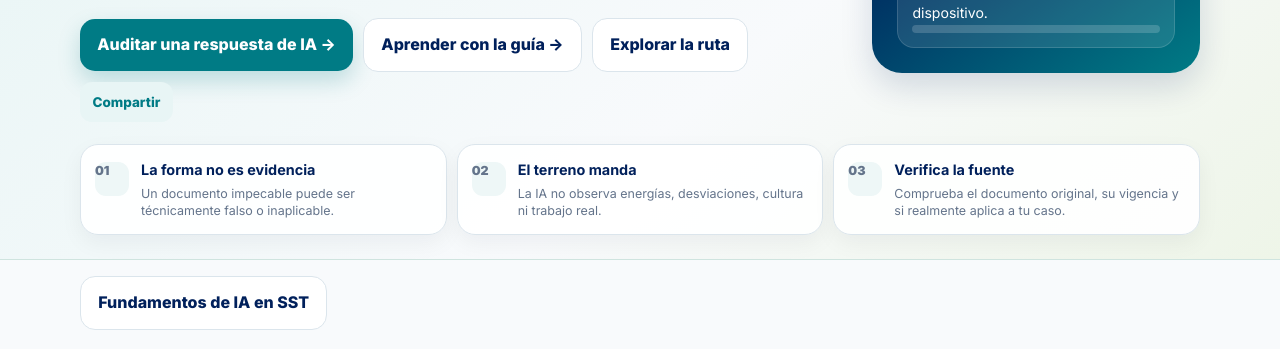
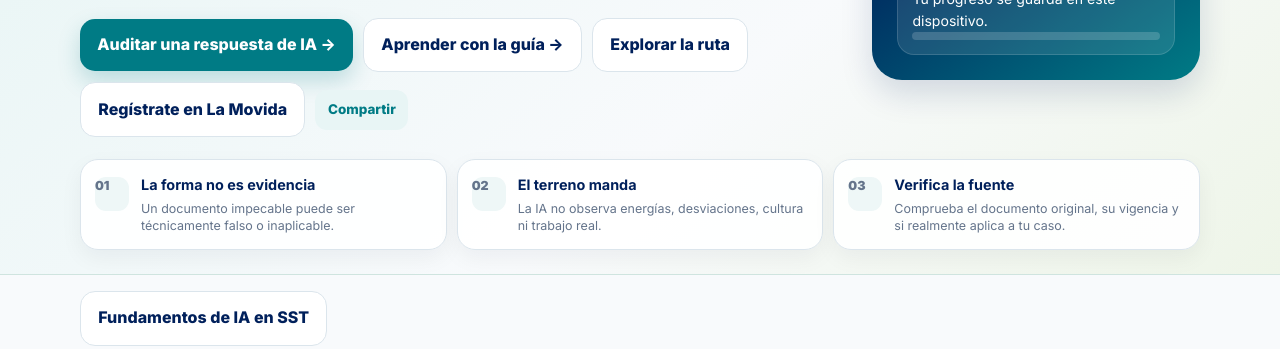
Before and after one commit to movidasst/Ia-pensamientocritico, a plain HTML site: page index.html in a window 1280 px wide. Shown: the part 451-800 px from the top of the page. Drawn offline with Linux system fonts and the light colour scheme.

Commit message:
Añadir acceso al registro de La Movida desde Piensa

```diff
--- a/index.html
+++ b/index.html
@@ -421,6 +421,7 @@
           <a class="btn btn-primary" href="#crear-paso-3" data-nav="crear-paso-3">Auditar una respuesta de IA →</a>
           <button class="btn btn-secondary" id="startStudy">Aprender con la guía →</button>
           <button class="btn btn-secondary" data-nav="ruta">Explorar la ruta</button>
+          <a class="btn btn-secondary" href="https://registro.movidasst.com/">Regístrate en La Movida</a>
           <button class="btn btn-soft btn-small" id="shareGuide">Compartir</button>
         </div>
       </div>
```
